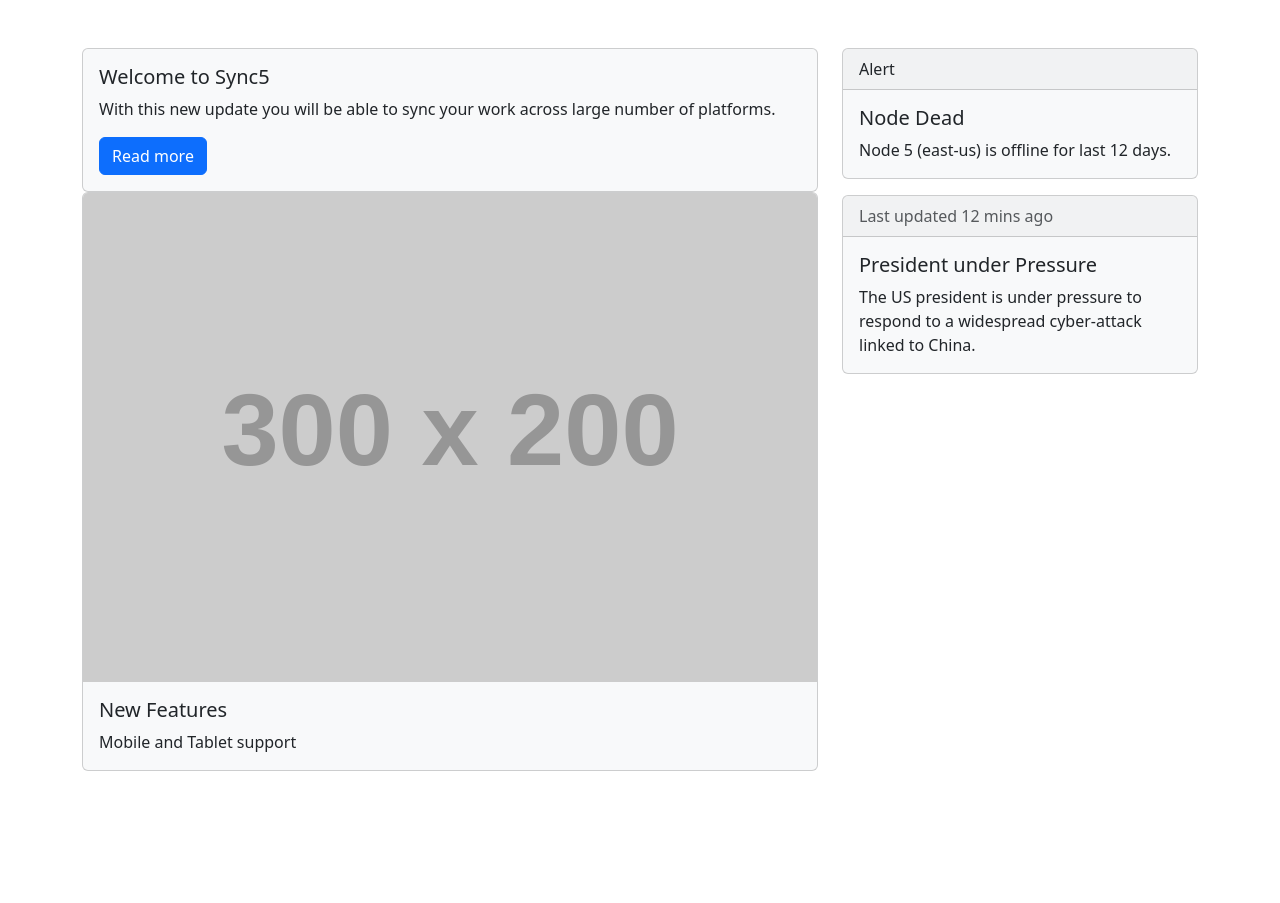
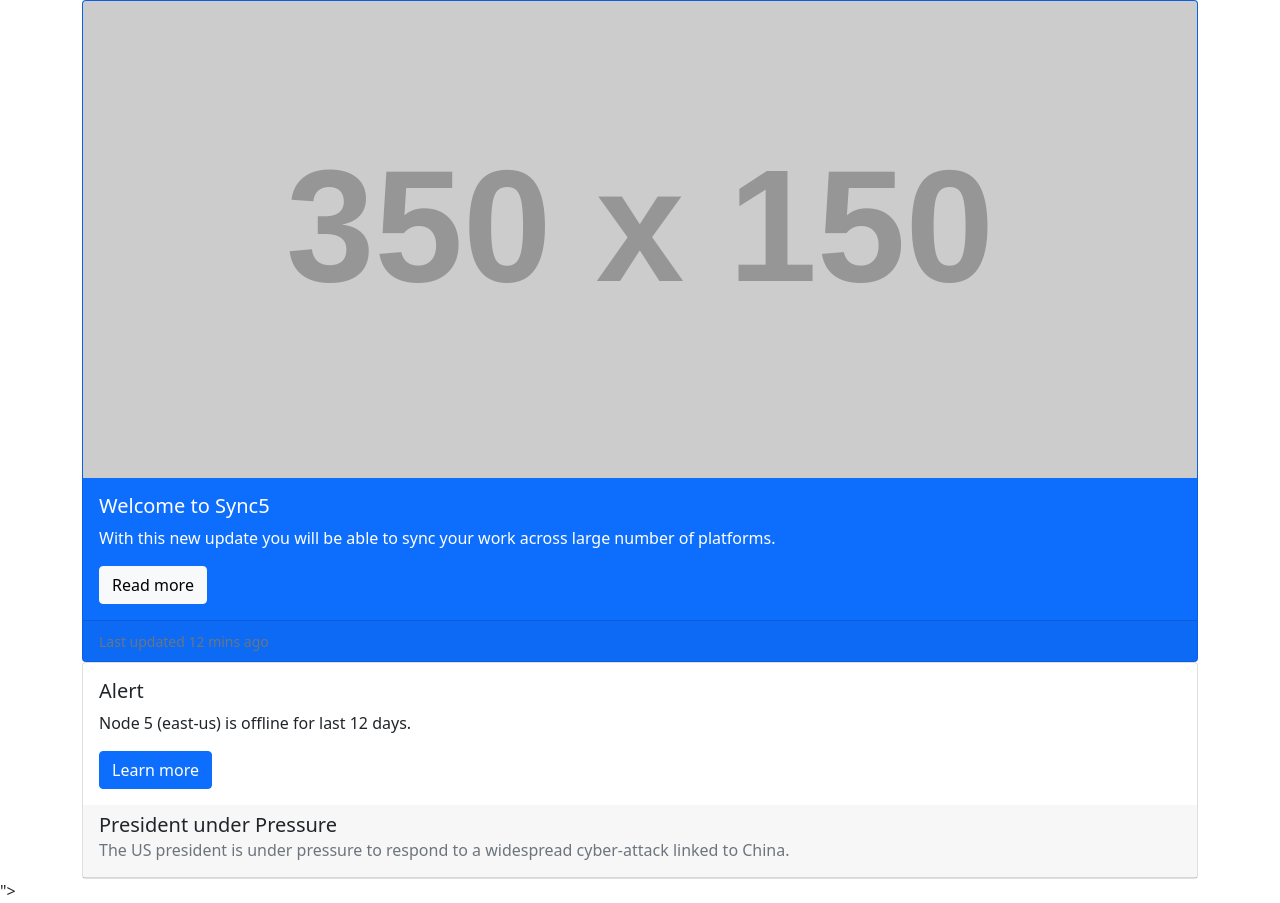
Before and after one commit to acciojob/bootstrap-card-Supriya-wl, a website: page main.html in a window 1280 px wide. Before the commit the page ends 819 px from the top, so only its background shows below. Drawn offline with nearby package versions, Linux system fonts and the light colour scheme; placeholder pictures from the web are drawn by us.

Commit message:
created a submission

```diff
--- a/main.html
+++ b/main.html
@@ -5,57 +5,44 @@
 <head>
 	<meta charset="UTF-8">
     <meta name="viewport" content="width=device-width, initial-scale=1.0">
-    <title>Sync5</title>
-    <link rel="stylesheet" href="https://cdnjs.cloudflare.com/ajax/libs/twitter-bootstrap/5.3.2/css/bootstrap.min.css">
-	<link rel="stylesheet" href="styles.css">
+     <title>Bootstrap Card Example</title>
+   <link rel="stylesheet" href="https://cdn.jsdelivr.net/npm/bootstrap@5.0.0/dist/css/bootstrap.min.css"
+    integrity="sha384-FvWMoEfBxblEzfdiQVRc8Mvcd9XgNYGNUTbnyYyIwCglFkdtD1uh4NUNg4OGpWj/"
+    crossorigin="anonymous">
 </head>
 
 <body>
 	<!-- the entire body must be written by student -->
-	 <div class="container my-5">
-      <div class="row">
-        <div class="col-md-8">
+	<div class="container">
     <div class="card-deck">
-            <div class="card bg-light">
+      <div class="card bg-primary text-white">
+        <img src="https://via.placeholder.com/350x150" class="card-img-top" alt="...">
         <div class="card-body">
           <h5 class="card-title">Welcome to Sync5</h5>
           <p class="card-text">With this new update you will be able to sync your work across large number of platforms.</p>
-                <a href="#" class="btn btn-primary">Read more</a>
+          <a href="#" class="btn btn-light">Read more</a>
+        </div>
+        <div class="card-footer">
+          <small class="text-muted">Last updated 12 mins ago</small>
         </div>
       </div>
-            <div class="card bg-light">
-              <img src="https://via.placeholder.com/300x200.png?text=New+Features" class="card-img-top" alt="New Features">
+      <div class="card">
         <div class="card-body">
-                <h5 class="card-title">New Features</h5>
-                <p class="card-text">Mobile and Tablet support</p>
+          <h5 class="card-title">Alert</h5>
+          <p class="card-text">Node 5 (east-us) is offline for last 12 days.</p>
+          <a href="#" class="btn btn-primary">Learn more</a>
+        </div>
+        <div class="card-header">
+          <h5 class="card-title">President under Pressure</h5>
+          <h6 class="card-subtitle mb-2 text-muted">The US president is under pressure to respond to a widespread cyber-attack linked to China.</h6>
         </div>
       </div>
     </div>
   </div>
-        <div class="col-md-4">
-          <div class="card bg-light mb-3">
-            <div class="card-header">
-              Alert
-            </div>
-            <div class="card-body">
-              <h5 class="card-title">Node Dead</h5>
-              <p class="card-text">Node 5 (east-us) is offline for last 12 days.</p>
-            </div>
-          </div>
-          <div class="card bg-light">
-            <div class="card-header">
-              <span class="text-muted">Last updated 12 mins ago</span>
-            </div>
-            <div class="card-body">
-              <h5 class="card-title">President under Pressure</h5>
-              <p class="card-text">The US president is under pressure to respond to a widespread cyber-attack linked to China.</p>
-            </div>
-          </div>
-        </div>
-      </div>
-    </div>
-    <script src="https://cdnjs.cloudflare.com/ajax/libs/twitter-bootstrap/5.3.2/js/bootstrap.bundle.min.js"></script>
-    <script type="text/javascript" src="./script.js">
+  <!-- Bootstrap JavaScript -->
+  <script src="https://cdn.jsdelivr.net/npm/bootstrap@5.0.0/dist/js/bootstrap.bundle.min.js"
+    integrity="sha384-yH7jJkuYO/1V7Z1+IBpDkKHMAHhCa0a5hNOG8JtHuR95OSXxu5K5foAf7pdZJHBn"
+    crossorigin="anonymous"></script>">
 </script>
 
 </body>
```
Lines whose indentation alone changed are shown as unchanged.
